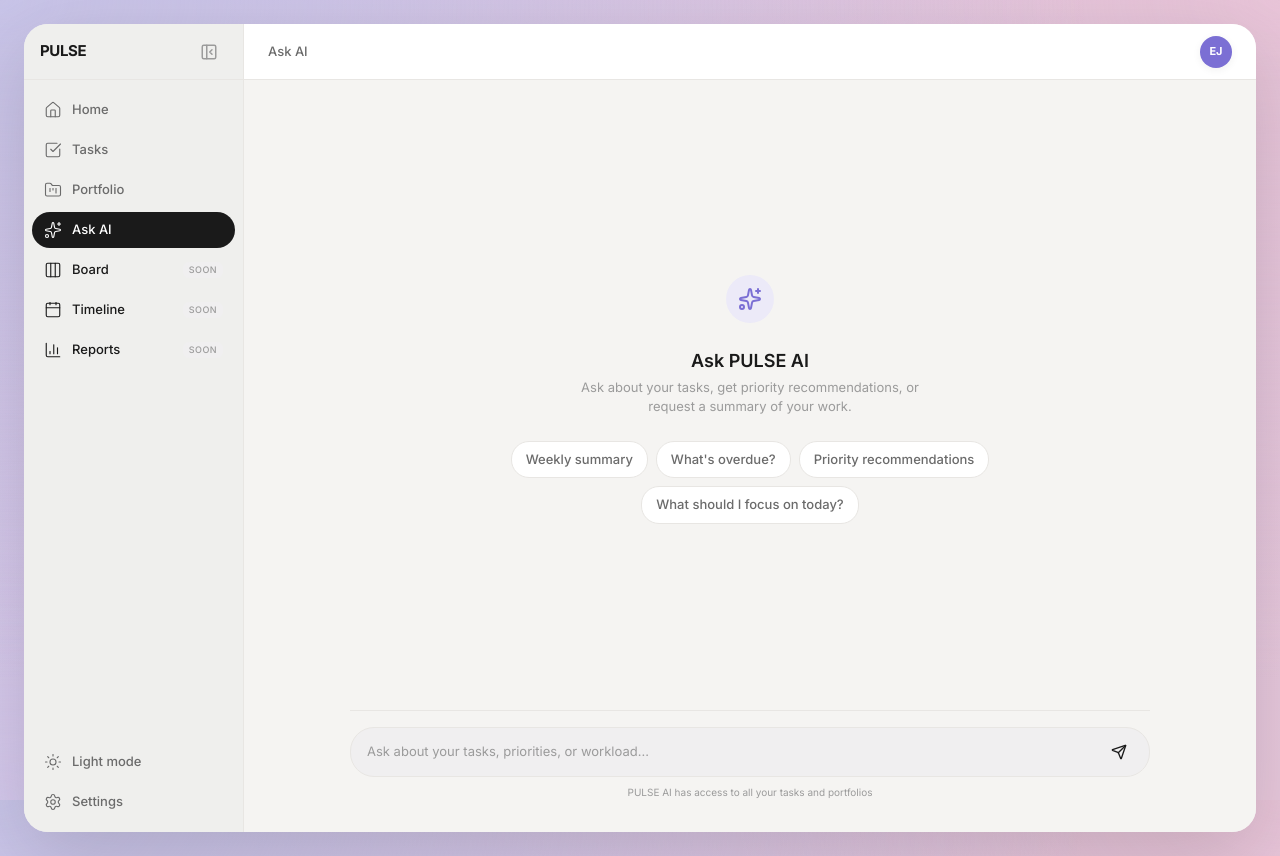
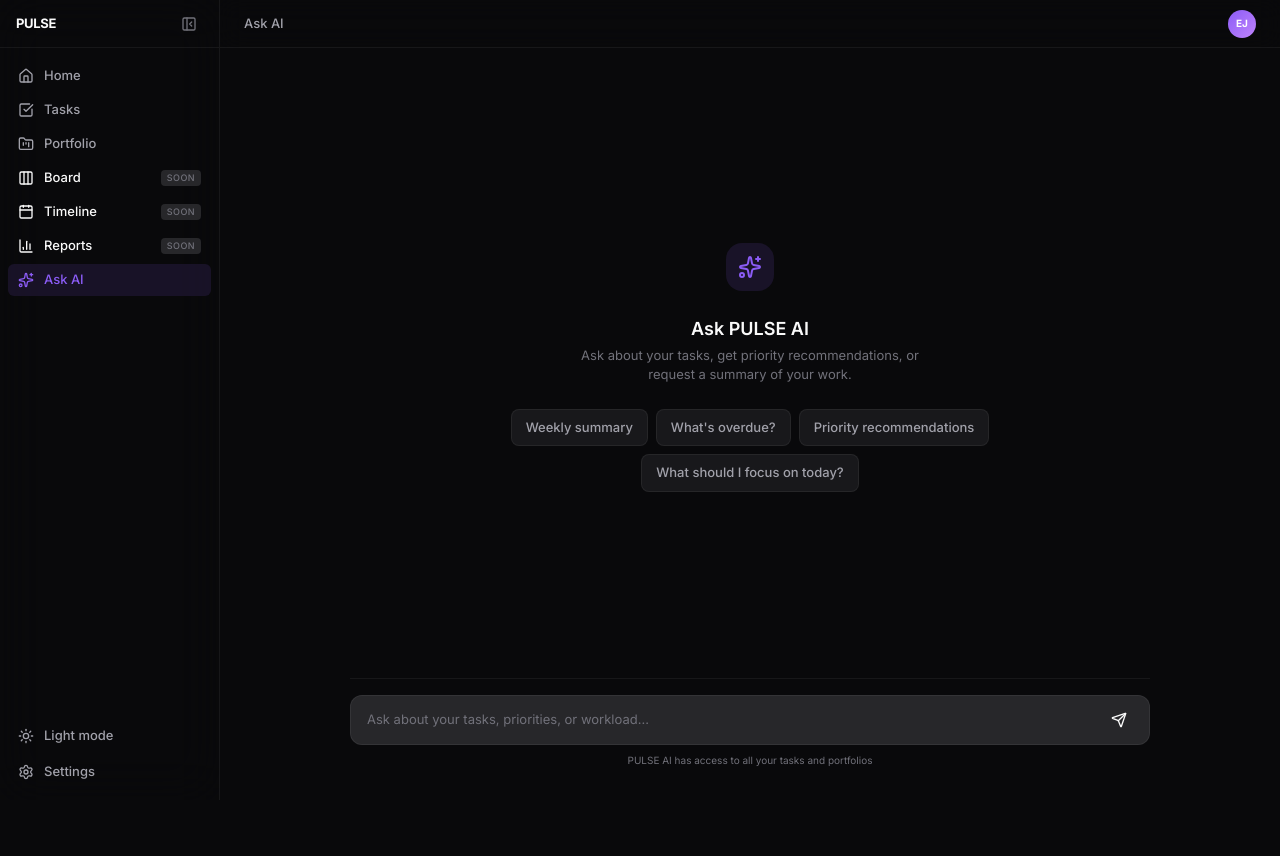
Before and after one commit to Eshgin-HR/pulse, a Next.js app: page /ai in a window 1280 px wide. After the commit the page ends 800 px from the top, so only its background shows below. Built offline with nearby package versions, Linux system fonts and the light colour scheme.

Commit message:
revert: back to Linear/Vercel dark/light design system

```diff
--- a/src/app/(app)/layout.tsx
+++ b/src/app/(app)/layout.tsx
@@ -24,28 +24,35 @@
   { href: '/home', label: 'Home', icon: Home },
   { href: '/tasks', label: 'Tasks', icon: CheckSquare },
   { href: '/portfolio', label: 'Portfolio', icon: FolderKanban },
-  { href: '/ai', label: 'Ask AI', icon: Sparkles },
   { href: '#', label: 'Board', icon: Columns3, soon: true },
   { href: '#', label: 'Timeline', icon: Calendar, soon: true },
   { href: '#', label: 'Reports', icon: BarChart3, soon: true },
+  { href: '/ai', label: 'Ask AI', icon: Sparkles },
 ];
 
 const pageTitles: Record<string, string> = {
   '/home': 'Home',
   '/tasks': 'Tasks',
   '/portfolio': 'Portfolio',
+  '/settings': 'Settings',
   '/ai': 'Ask AI',
-  '/settings': 'Settings',
 };
 
 export default function AppLayout({ children }: { children: React.ReactNode }) {
   const pathname = usePathname();
   const [collapsed, setCollapsed] = useState(false);
   const { theme, toggle, set: setTheme } = useThemeStore();
+  const sideW = collapsed ? 'w-[60px]' : 'w-[220px]';
+  const mainMl = collapsed ? 'ml-[60px]' : 'ml-[220px]';
 
+  // Load saved theme on mount
   useEffect(() => {
     const saved = localStorage.getItem('pulse-theme') as 'dark' | 'light' | null;
-    if (saved) setTheme(saved);
+    if (saved) {
+      setTheme(saved);
+    } else {
+      document.documentElement.setAttribute('data-theme', 'dark');
+    }
   }, [setTheme]);
 
   const currentTitle = Object.entries(pageTitles).find(([k]) =>
@@ -53,32 +60,30 @@
   )?.[1] || '';
 
   return (
-    <div className="min-h-screen p-4 md:p-6">
-      {/* App Container — floating card on gradient */}
-      <div className="app-container min-h-[calc(100vh-48px)] flex">
+    <div className="flex min-h-screen bg-app">
       {/* Sidebar */}
       <aside className={cn(
-          'shrink-0 flex flex-col border-r border-border transition-all duration-200',
-          collapsed ? 'w-[56px]' : 'w-[220px]'
-        )} style={{ background: 'var(--bg-muted)' }}>
+        sideW,
+        'shrink-0 bg-surface/50 backdrop-blur-xl border-r border-border fixed h-screen z-30 flex flex-col transition-all duration-200'
+      )}>
         {/* Logo + collapse */}
         <div className={cn(
-            'flex items-center h-14 border-b border-border',
+          'flex items-center h-12 border-b border-border',
           collapsed ? 'justify-center px-2' : 'justify-between px-4'
         )}>
           {!collapsed && (
-              <span className="text-md font-bold text-tx-primary tracking-tight">PULSE</span>
+            <span className="text-sm font-bold text-tx-primary tracking-tight">PULSE</span>
           )}
           <button
             onClick={() => setCollapsed(!collapsed)}
-              className="w-9 h-9 flex items-center justify-center rounded-lg hover:bg-subtle text-tx-muted hover:text-tx-primary transition-colors"
+            className="p-1.5 rounded-md hover:bg-subtle text-tx-muted hover:text-tx-secondary transition-colors"
           >
-              {collapsed ? <PanelLeft size={18} /> : <PanelLeftClose size={18} />}
+            {collapsed ? <PanelLeft size={16} /> : <PanelLeftClose size={16} />}
           </button>
         </div>
 
         {/* Nav */}
-          <nav className="flex-1 px-2 py-3 flex flex-col gap-1">
+        <nav className="flex-1 px-2 py-3 flex flex-col gap-0.5">
           {navItems.map((item) => {
             const isActive = pathname === item.href || pathname.startsWith(item.href + '/');
             return (
@@ -87,21 +92,21 @@
                 href={item.soon ? '#' : item.href}
                 title={collapsed ? item.label : undefined}
                 className={cn(
-                    'flex items-center gap-2.5 text-sm font-medium transition-all duration-150',
-                    collapsed ? 'justify-center w-10 h-10 mx-auto rounded-lg' : 'h-9 px-3 rounded-md',
+                  'flex items-center gap-2.5 rounded-md text-sm font-medium transition-all duration-100',
+                  collapsed ? 'justify-center h-9 w-9 mx-auto' : 'h-8 px-2.5',
                   isActive
-                      ? 'nav-pill-active'
+                    ? 'bg-brand-subtle text-brand'
                     : item.soon
                     ? 'text-tx-muted/50 cursor-default'
                     : 'text-tx-secondary hover:text-tx-primary hover:bg-subtle'
                 )}
               >
-                  <item.icon size={18} strokeWidth={1.5} />
+                <item.icon size={16} className={cn(isActive && 'text-brand')} />
                 {!collapsed && (
                   <>
                     <span className="flex-1">{item.label}</span>
                     {item.soon && (
-                        <span className="text-[9px] font-medium bg-subtle text-tx-muted rounded-xs px-1.5 py-px uppercase tracking-wider">
+                      <span className="text-[9px] font-medium bg-subtle text-tx-muted rounded px-1.5 py-px uppercase tracking-wider">
                         Soon
                       </span>
                     )}
@@ -112,55 +117,56 @@
           })}
         </nav>
 
-          {/* Bottom */}
+        {/* Bottom — theme toggle + settings */}
         <div className="px-2 pb-3 flex flex-col gap-1">
+          {/* Theme toggle */}
           <button
             onClick={toggle}
-              title={collapsed ? (theme === 'dark' ? 'Light' : 'Dark') : undefined}
+            title={collapsed ? (theme === 'dark' ? 'Light mode' : 'Dark mode') : undefined}
             className={cn(
-                'flex items-center gap-2.5 text-sm font-medium text-tx-secondary hover:text-tx-primary hover:bg-subtle transition-colors',
-                collapsed ? 'justify-center w-10 h-10 mx-auto rounded-lg' : 'h-9 px-3 rounded-md'
+              'flex items-center gap-2.5 rounded-md text-sm font-medium text-tx-secondary hover:text-tx-primary hover:bg-subtle transition-colors',
+              collapsed ? 'justify-center h-9 w-9 mx-auto' : 'h-8 px-2.5'
             )}
           >
-              {theme === 'dark' ? <Sun size={18} strokeWidth={1.5} /> : <Moon size={18} strokeWidth={1.5} />}
+            {theme === 'dark' ? <Sun size={16} /> : <Moon size={16} />}
             {!collapsed && <span>{theme === 'dark' ? 'Light mode' : 'Dark mode'}</span>}
           </button>
 
+          {/* Settings */}
           <Link
             href="/settings"
             title={collapsed ? 'Settings' : undefined}
             className={cn(
-                'flex items-center gap-2.5 text-sm font-medium transition-colors',
-                collapsed ? 'justify-center w-10 h-10 mx-auto rounded-lg' : 'h-9 px-3 rounded-md',
+              'flex items-center gap-2.5 rounded-md text-sm font-medium transition-colors',
+              collapsed ? 'justify-center h-9 w-9 mx-auto' : 'h-8 px-2.5',
               pathname === '/settings'
-                  ? 'nav-pill-active'
+                ? 'bg-brand-subtle text-brand'
                 : 'text-tx-secondary hover:text-tx-primary hover:bg-subtle'
             )}
           >
-              <Settings size={18} strokeWidth={1.5} />
+            <Settings size={16} />
             {!collapsed && <span>Settings</span>}
           </Link>
         </div>
       </aside>
 
-        {/* Main */}
-        <div className="flex-1 flex flex-col min-w-0">
+      {/* Main content */}
+      <div className={cn(mainMl, 'flex-1 flex flex-col transition-all duration-200')}>
         {/* Topbar */}
-          <header className="h-14 px-6 flex items-center justify-between border-b border-border" style={{ background: 'var(--bg-surface)' }}>
+        <header className="h-12 bg-app/80 backdrop-blur-md border-b border-border px-6 flex items-center justify-between sticky top-0 z-20">
           <span className="text-sm font-medium text-tx-secondary">{currentTitle}</span>
           <div className="flex items-center gap-3">
-              <div className="w-8 h-8 rounded-full bg-brand flex items-center justify-center shadow-sm">
-                <span className="text-[11px] font-bold text-white">EJ</span>
+            <div className="w-7 h-7 rounded-full bg-gradient-to-br from-brand to-purple-400 flex items-center justify-center">
+              <span className="text-[10px] font-bold text-white">EJ</span>
             </div>
           </div>
         </header>
 
         {/* Content */}
-          <main className="flex-1 p-6 overflow-auto" style={{ background: 'var(--bg-app)' }}>
+        <main className="flex-1 p-6">
           {children}
         </main>
       </div>
     </div>
-    </div>
   );
 }
--- a/src/app/globals.css
+++ b/src/app/globals.css
@@ -5,187 +5,140 @@
 @tailwind components;
 @tailwind utilities;
 
-/* ═══ SINGLE THEME — Extracted Design System ═══ */
-:root {
-  /* Page gradient background */
-  --bg-page-gradient: radial-gradient(ellipse at top left, #C8C4E8 0%, transparent 60%),
-                      radial-gradient(ellipse at top right, #E8C4D8 0%, transparent 60%),
-                      radial-gradient(ellipse at bottom left, #D4C8EC 0%, transparent 60%),
-                      linear-gradient(135deg, #D4C4E8 0%, #E8C8DC 100%);
+/* ═══ DARK THEME (default) ═══ */
+:root, [data-theme="dark"] {
+  --bg-app:          #09090B;
+  --bg-surface:      #18181B;
+  --bg-subtle:       #27272A;
+  --bg-muted:        #3F3F46;
+  --bg-elevated:     #1C1C20;
 
-  /* Backgrounds */
-  --bg-app:          #F5F4F2;
+  --brand:           #8B5CF6;
+  --brand-hover:     #7C3AED;
+  --brand-subtle:    rgba(139, 92, 246, 0.12);
+
+  --text-primary:    #FAFAFA;
+  --text-secondary:  #A1A1AA;
+  --text-muted:      #71717A;
+  --text-inverse:    #09090B;
+
+  --accent:          #8B5CF6;
+
+  --p-critical:      #EF4444;
+  --p-critical-bg:   rgba(239, 68, 68, 0.12);
+  --p-high:          #F59E0B;
+  --p-high-bg:       rgba(245, 158, 11, 0.12);
+  --p-medium:        #3B82F6;
+  --p-medium-bg:     rgba(59, 130, 246, 0.12);
+  --p-low:           #6B7280;
+  --p-low-bg:        rgba(107, 114, 128, 0.12);
+
+  --s-todo:          #71717A;
+  --s-inprogress:    #3B82F6;
+  --s-review:        #8B5CF6;
+  --s-done:          #22C55E;
+
+  --overdue:         #EF4444;
+  --due-today:       #F59E0B;
+
+  --border:          rgba(255, 255, 255, 0.06);
+  --border-strong:   rgba(255, 255, 255, 0.10);
+  --border-focus:    var(--brand);
+
+  --shadow-xs:  0 1px 2px rgba(0,0,0,0.3);
+  --shadow-sm:  0 2px 8px rgba(0,0,0,0.3);
+  --shadow-md:  0 4px 16px rgba(0,0,0,0.4);
+  --shadow-lg:  0 8px 32px rgba(0,0,0,0.5);
+  --shadow-glow: 0 0 20px rgba(139, 92, 246, 0.15);
+}
+
+/* ═══ LIGHT THEME ═══ */
+[data-theme="light"] {
+  --bg-app:          #F4F4F5;
   --bg-surface:      #FFFFFF;
-  --bg-subtle:       #F0EFF0;
-  --bg-muted:        #EFEFED;
+  --bg-subtle:       #F9F9FA;
+  --bg-muted:        #E4E4E7;
   --bg-elevated:     #FFFFFF;
 
-  /* Brand / Accent */
-  --brand:           #7B6FD4;
-  --brand-hover:     #6A5EC3;
-  --brand-subtle:    #ECEAF8;
-  --brand-pink:      #F4A0B0;
-  --brand-pink-light:#FDE8EE;
-  --brand-black:     #1A1A1A;
+  --brand:           #7C3AED;
+  --brand-hover:     #6D28D9;
+  --brand-subtle:    rgba(124, 58, 237, 0.08);
 
-  /* Text */
-  --text-primary:    #1A1A1A;
-  --text-secondary:  #6B6B6B;
-  --text-muted:      #9B9B9B;
+  --text-primary:    #18181B;
+  --text-secondary:  #52525B;
+  --text-muted:      #A1A1AA;
   --text-inverse:    #FFFFFF;
 
-  /* Status */
-  --s-todo:          #9B9B9B;
-  --s-inprogress:    #7B6FD4;
-  --s-review:        #F4A0B0;
-  --s-done:          #6BBF8A;
+  --accent:          #7C3AED;
 
-  /* Priority */
-  --p-critical:      #E05252;
-  --p-critical-bg:   #FDECEC;
-  --p-high:          #E0A040;
-  --p-high-bg:       #FDF5E6;
-  --p-medium:        #7B6FD4;
-  --p-medium-bg:     #ECEAF8;
-  --p-low:           #9B9B9B;
-  --p-low-bg:        #F0EFF0;
+  --p-critical:      #DC2626;
+  --p-critical-bg:   rgba(220, 38, 38, 0.08);
+  --p-high:          #D97706;
+  --p-high-bg:       rgba(217, 119, 6, 0.08);
+  --p-medium:        #2563EB;
+  --p-medium-bg:     rgba(37, 99, 235, 0.08);
+  --p-low:           #6B7280;
+  --p-low-bg:        rgba(107, 114, 128, 0.06);
 
-  /* Date */
-  --overdue:         #E05252;
-  --due-today:       #E0A040;
+  --s-todo:          #71717A;
+  --s-inprogress:    #2563EB;
+  --s-review:        #7C3AED;
+  --s-done:          #16A34A;
 
-  /* Borders */
-  --border:          #E8E6E3;
-  --border-strong:   #D4D2CF;
-  --border-focus:    #7B6FD4;
+  --overdue:         #DC2626;
+  --due-today:       #D97706;
 
-  /* Shadows */
-  --shadow-xs:       0 1px 3px rgba(0,0,0,0.05);
-  --shadow-sm:       0 2px 8px rgba(0,0,0,0.06);
-  --shadow-md:       0 4px 16px rgba(0,0,0,0.08);
-  --shadow-lg:       0 8px 24px rgba(0,0,0,0.12);
-  --shadow-xl:       0 16px 48px rgba(0,0,0,0.15);
-  --shadow-container:0 24px 80px rgba(0,0,0,0.15);
-  --shadow-nav:      0 2px 8px rgba(0,0,0,0.06);
-  --shadow-floating: 0 8px 20px rgba(0,0,0,0.25);
+  --border:          rgba(0, 0, 0, 0.06);
+  --border-strong:   rgba(0, 0, 0, 0.10);
+  --border-focus:    var(--brand);
 
-  /* Typography */
-  --font-sans: 'Inter', 'DM Sans', -apple-system, BlinkMacSystemFont, sans-serif;
-  --font-mono: 'JetBrains Mono', 'Fira Code', monospace;
-
-  /* Radius */
-  --radius-xs:   6px;
-  --radius-sm:   10px;
-  --radius-md:   14px;
-  --radius-lg:   18px;
-  --radius-xl:   24px;
-  --radius-2xl:  32px;
-  --radius-full: 9999px;
+  --shadow-xs:  0 1px 2px rgba(0,0,0,0.04);
+  --shadow-sm:  0 2px 8px rgba(0,0,0,0.06);
+  --shadow-md:  0 4px 16px rgba(0,0,0,0.08);
+  --shadow-lg:  0 8px 32px rgba(0,0,0,0.10);
+  --shadow-glow: 0 0 20px rgba(124, 58, 237, 0.08);
 }
 
-/* Dark theme override */
-[data-theme="dark"] {
-  --bg-app:          #1A1A2E;
-  --bg-surface:      #25253A;
-  --bg-subtle:       #2F2F48;
-  --bg-muted:        #3A3A55;
-  --bg-elevated:     #2A2A42;
-
-  --brand:           #9B8FE8;
-  --brand-hover:     #8A7ED8;
-  --brand-subtle:    rgba(155, 143, 232, 0.15);
-  --brand-pink:      #F4A0B0;
-  --brand-pink-light:rgba(244, 160, 176, 0.12);
-  --brand-black:     #FFFFFF;
-
-  --text-primary:    #F0EFF4;
-  --text-secondary:  #A8A8BC;
-  --text-muted:      #6E6E82;
-  --text-inverse:    #1A1A2E;
-
-  --s-todo:          #6E6E82;
-  --s-inprogress:    #9B8FE8;
-  --s-review:        #F4A0B0;
-  --s-done:          #6BBF8A;
-
-  --p-critical:      #F06060;
-  --p-critical-bg:   rgba(240, 96, 96, 0.15);
-  --p-high:          #F0B050;
-  --p-high-bg:       rgba(240, 176, 80, 0.15);
-  --p-medium:        #9B8FE8;
-  --p-medium-bg:     rgba(155, 143, 232, 0.15);
-  --p-low:           #6E6E82;
-  --p-low-bg:        rgba(110, 110, 130, 0.15);
-
-  --overdue:         #F06060;
-  --due-today:       #F0B050;
-
-  --border:          rgba(255,255,255,0.08);
-  --border-strong:   rgba(255,255,255,0.12);
-  --border-focus:    #9B8FE8;
-
-  --shadow-xs:       0 1px 3px rgba(0,0,0,0.2);
-  --shadow-sm:       0 2px 8px rgba(0,0,0,0.25);
-  --shadow-md:       0 4px 16px rgba(0,0,0,0.3);
-  --shadow-lg:       0 8px 24px rgba(0,0,0,0.35);
-  --shadow-xl:       0 16px 48px rgba(0,0,0,0.4);
-  --shadow-container:0 24px 80px rgba(0,0,0,0.4);
-  --shadow-nav:      0 2px 8px rgba(0,0,0,0.2);
-  --shadow-floating: 0 8px 20px rgba(0,0,0,0.5);
-}
-
-html, body {
-  min-height: 100vh;
+/* Typography */
+:root {
+  --font-sans: 'Inter', system-ui, -apple-system, sans-serif;
+  --font-mono: 'JetBrains Mono', 'Fira Code', monospace;
 }
 
 body {
   font-family: var(--font-sans);
+  background: var(--bg-app);
   color: var(--text-primary);
   -webkit-font-smoothing: antialiased;
   -moz-osx-font-smoothing: grayscale;
   font-size: 14px;
   line-height: 1.5;
-  /* Gradient page background */
-  background: var(--bg-page-gradient);
-  background-attachment: fixed;
+  transition: background-color 0.2s ease, color 0.2s ease;
 }
 
-[data-theme="dark"] body {
-  background: linear-gradient(135deg, #1A1A2E 0%, #16213E 50%, #1A1A2E 100%);
-  background-attachment: fixed;
+.glass {
+  background: rgba(24, 24, 27, 0.60);
+  backdrop-filter: blur(12px);
+  -webkit-backdrop-filter: blur(12px);
+}
+[data-theme="light"] .glass {
+  background: rgba(255, 255, 255, 0.70);
 }
 
-/* App container */
-.app-container {
-  background: var(--bg-app);
-  border-radius: var(--radius-xl);
-  box-shadow: var(--shadow-container);
-  overflow: hidden;
-}
-
-/* Card style */
 .card-gradient {
+  position: relative;
   background: var(--bg-surface);
   border: 1px solid var(--border);
-  border-radius: var(--radius-md);
-  transition: border-color 0.15s ease, box-shadow 0.15s ease;
+  transition: border-color 0.15s ease, box-shadow 0.15s ease, background-color 0.2s ease;
 }
 .card-gradient:hover {
   border-color: var(--border-strong);
   box-shadow: var(--shadow-sm);
 }
 
-/* Active nav pill */
-.nav-pill-active {
-  background: var(--brand-black);
-  color: var(--text-inverse);
-  border-radius: var(--radius-full);
-}
-
-/* Scrollbar */
 ::-webkit-scrollbar { width: 6px; height: 6px; }
 ::-webkit-scrollbar-track { background: transparent; }
-::-webkit-scrollbar-thumb { background: var(--border-strong); border-radius: var(--radius-full); }
+::-webkit-scrollbar-thumb { background: var(--bg-muted); border-radius: 3px; }
 
 ::selection {
   background: var(--brand-subtle);
--- a/src/types/index.ts
+++ b/src/types/index.ts
@@ -59,22 +59,22 @@
 ];
 
 export const STATUS_CONFIG: Record<TaskStatus, { label: string; color: string; bg: string }> = {
-  todo: { label: 'To Do', color: 'var(--s-todo)', bg: 'var(--p-low-bg)' },
-  in_progress: { label: 'In Progress', color: 'var(--s-inprogress)', bg: 'var(--p-medium-bg)' },
-  in_review: { label: 'In Review', color: 'var(--s-review)', bg: 'var(--brand-pink-light)' },
-  done: { label: 'Done', color: 'var(--s-done)', bg: 'rgba(107, 191, 138, 0.12)' },
+  todo: { label: 'To Do', color: '#71717A', bg: 'rgba(113, 113, 122, 0.12)' },
+  in_progress: { label: 'In Progress', color: '#3B82F6', bg: 'rgba(59, 130, 246, 0.12)' },
+  in_review: { label: 'In Review', color: '#8B5CF6', bg: 'rgba(139, 92, 246, 0.12)' },
+  done: { label: 'Done', color: '#22C55E', bg: 'rgba(34, 197, 94, 0.12)' },
 };
 
 export const URGENCY_CONFIG: Record<Urgency, { label: string; color: string; bg: string }> = {
-  critical: { label: 'Critical', color: 'var(--p-critical)', bg: 'var(--p-critical-bg)' },
-  high: { label: 'High', color: 'var(--p-high)', bg: 'var(--p-high-bg)' },
-  medium: { label: 'Medium', color: 'var(--p-medium)', bg: 'var(--p-medium-bg)' },
-  low: { label: 'Low', color: 'var(--p-low)', bg: 'var(--p-low-bg)' },
+  critical: { label: 'Critical', color: '#EF4444', bg: 'rgba(239, 68, 68, 0.12)' },
+  high: { label: 'High', color: '#F59E0B', bg: 'rgba(245, 158, 11, 0.12)' },
+  medium: { label: 'Medium', color: '#3B82F6', bg: 'rgba(59, 130, 246, 0.12)' },
+  low: { label: 'Low', color: '#6B7280', bg: 'rgba(107, 114, 128, 0.12)' },
 };
 
 export const PORTFOLIO_STATUS_CONFIG: Record<PortfolioStatus, { label: string; color: string; bg: string }> = {
-  planning: { label: 'Planning', color: 'var(--s-todo)', bg: 'var(--p-low-bg)' },
-  in_progress: { label: 'In Progress', color: 'var(--s-inprogress)', bg: 'var(--p-medium-bg)' },
-  on_hold: { label: 'On Hold', color: 'var(--p-high)', bg: 'var(--p-high-bg)' },
-  completed: { label: 'Completed', color: 'var(--s-done)', bg: 'rgba(107, 191, 138, 0.12)' },
+  planning: { label: 'Planning', color: '#71717A', bg: 'rgba(113, 113, 122, 0.12)' },
+  in_progress: { label: 'In Progress', color: '#3B82F6', bg: 'rgba(59, 130, 246, 0.12)' },
+  on_hold: { label: 'On Hold', color: '#F59E0B', bg: 'rgba(245, 158, 11, 0.12)' },
+  completed: { label: 'Completed', color: '#22C55E', bg: 'rgba(34, 197, 94, 0.12)' },
 };
--- a/tailwind.config.ts
+++ b/tailwind.config.ts
@@ -14,15 +14,11 @@
         app: "var(--bg-app)",
         surface: "var(--bg-surface)",
         subtle: "var(--bg-subtle)",
-        muted: "var(--bg-muted)",
         elevated: "var(--bg-elevated)",
         brand: {
           DEFAULT: "var(--brand)",
           hover: "var(--brand-hover)",
           subtle: "var(--brand-subtle)",
-          pink: "var(--brand-pink)",
-          "pink-light": "var(--brand-pink-light)",
-          black: "var(--brand-black)",
         },
         tx: {
           primary: "var(--text-primary)",
@@ -37,23 +33,18 @@
         },
       },
       borderRadius: {
-        xs: "var(--radius-xs)",
-        sm: "var(--radius-sm)",
-        md: "var(--radius-md)",
-        lg: "var(--radius-lg)",
-        xl: "var(--radius-xl)",
-        "2xl": "var(--radius-2xl)",
-        full: "var(--radius-full)",
+        sm: "4px",
+        md: "6px",
+        lg: "8px",
+        xl: "12px",
+        "2xl": "16px",
       },
       boxShadow: {
         xs: "var(--shadow-xs)",
         sm: "var(--shadow-sm)",
         md: "var(--shadow-md)",
         lg: "var(--shadow-lg)",
-        xl: "var(--shadow-xl)",
-        container: "var(--shadow-container)",
-        nav: "var(--shadow-nav)",
-        floating: "var(--shadow-floating)",
+        glow: "var(--shadow-glow)",
       },
       fontSize: {
         "2xs": "11px",
@@ -63,9 +54,8 @@
         md: "15px",
         lg: "18px",
         xl: "20px",
-        "2xl": "22px",
-        "3xl": "28px",
-        "4xl": "36px",
+        "2xl": "24px",
+        "3xl": "32px",
       },
     },
   },
```
Lines whose indentation alone changed are shown as unchanged.
